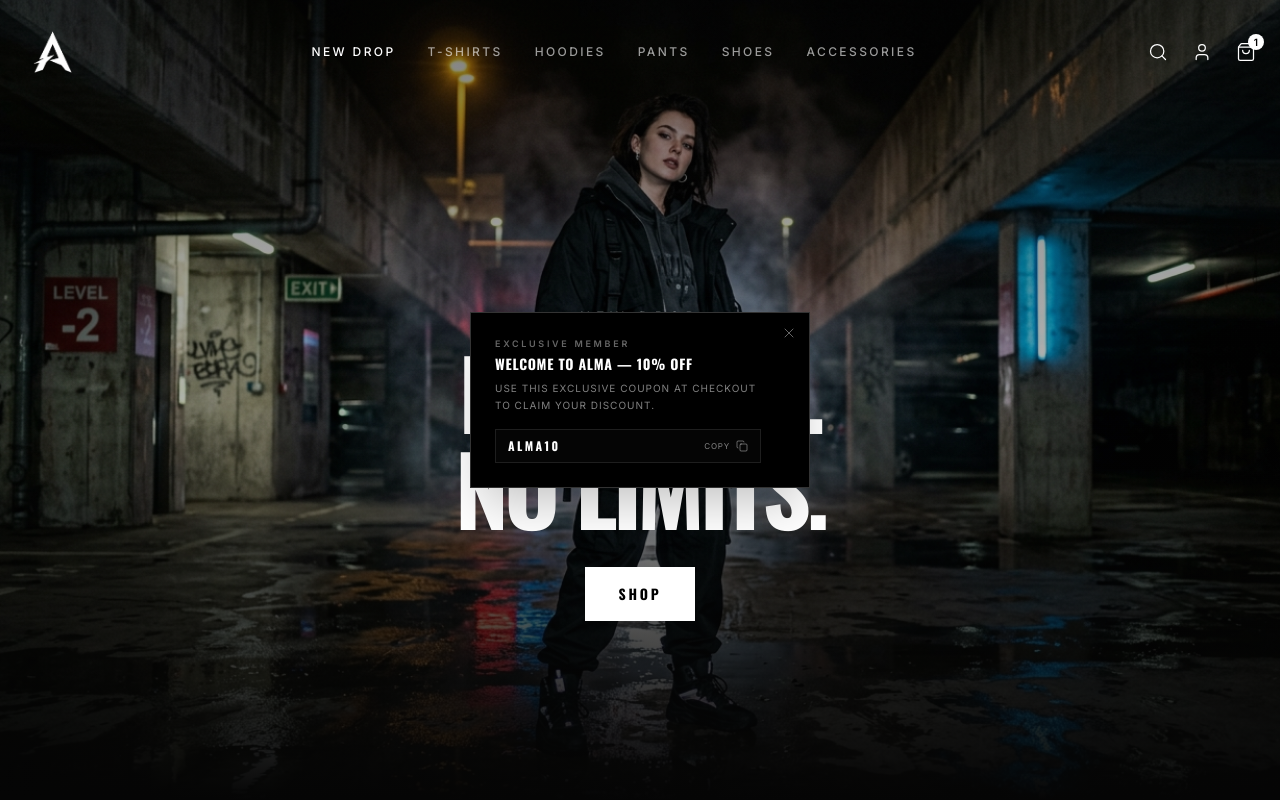
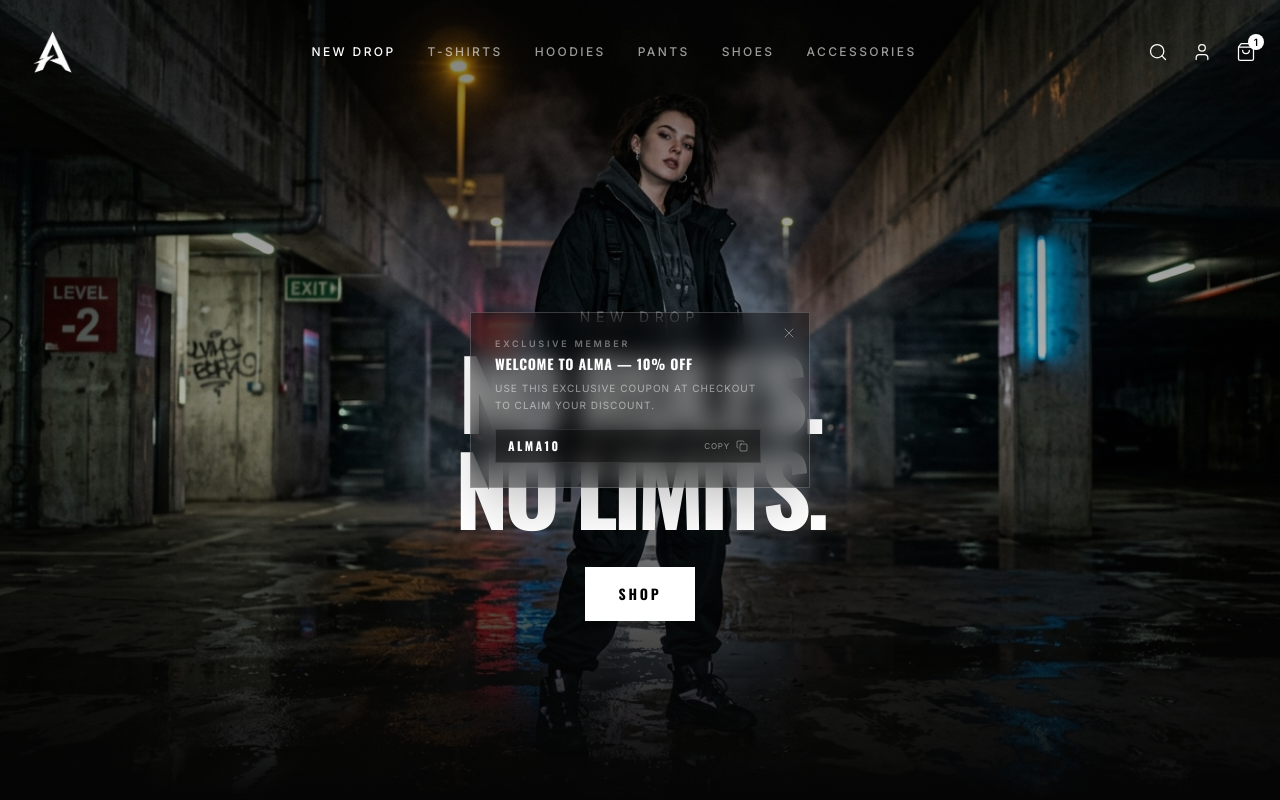
Before and after one commit to Automize-LTDA/almashop, a React (Vite) app: page /store in a window 1280 px wide. Shown: the top 800 px of the page. Built offline with nearby package versions, Linux system fonts and the light colour scheme.

Commit message:
Make welcome modal card background translucent with backdrop-blur

```diff
--- a/src/components/WelcomeDiscountModal.tsx
+++ b/src/components/WelcomeDiscountModal.tsx
@@ -41,7 +41,7 @@ export default function WelcomeDiscountModal() {
             exit={{ opacity: 0, y: 20, scale: 0.95 }}
             transition={{ type: 'spring', damping: 22, stiffness: 160 }}
             onClick={(e) => e.stopPropagation()}
-            className="relative w-full max-w-[300px] md:max-w-[340px] bg-black border border-white/20 p-6 text-white z-50 shadow-2xl flex flex-col select-none"
+            className="relative w-full max-w-[300px] md:max-w-[340px] bg-black/45 backdrop-blur-md border border-white/20 p-6 text-white z-50 shadow-2xl flex flex-col select-none"
           >
             {/* Close Button */}
             <button
```
